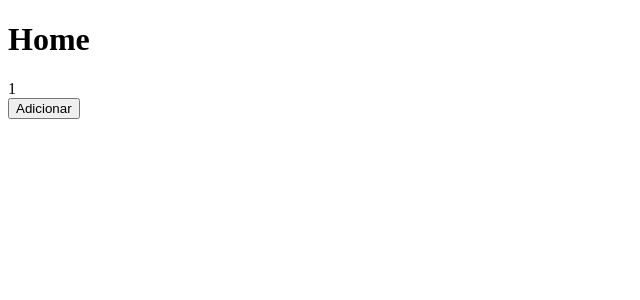
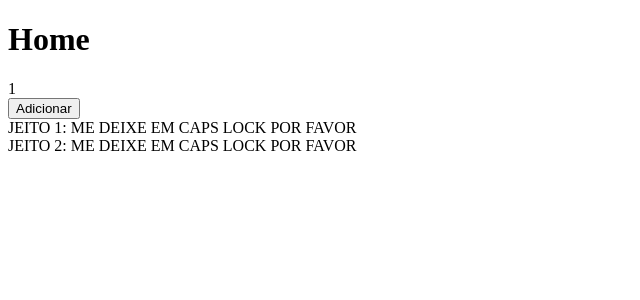
Before and after one commit to jeanpavan/reiarts, a Next.js app: page / in a window 1280 px wide. Shown: the top 300 px of the page, without its empty margins (0-640 px from the left). Built offline with nearby package versions, Linux system fonts and the light colour scheme.

Commit message:
Adição de mais funções

```diff
--- a/pages/index.js
+++ b/pages/index.js
@@ -4,24 +4,39 @@ function Home() {
     return (
         <div>
             <h1>Home</h1>
-            <Contador />
+            <Counter />
+            <CapsLock1 text="Jeito 1: Me deixe em Caps Lock por favor" />
+            <CapsLock2>Jeito 2: Me deixe em Caps Lock por favor</CapsLock2>
         </div>
     )
 }
 
-function Contador() {
-    const [contador, setContador] = useState(1);
+function Counter() {
+    const [index, setCounter] = useState(1);
 
-    function adicionarContador() {
-        setContador(contador + 1);
+    function addCounter() {
+        console.log('Adicionou');
+        setCounter(index + 1);
     }
 
     return (
         <div>
-            <div>{contador}</div>
-            <button onClick={adicionarContador}>Adicionar</button>
+            <div>{index}</div>
+            <button onClick={addCounter}>Adicionar</button>
         </div>
     )
 }
 
+function CapsLock1(props) {
+    const originalText = props.text
+    const capsLockText = originalText.toUpperCase();
+    return <div>{capsLockText}</div>
+}
+
+function CapsLock2(props) {
+    const originalText = props.children;
+    const capsLockText = originalText.toUpperCase();
+    return <div>{capsLockText}</div>
+}
+
 export default Home
```
